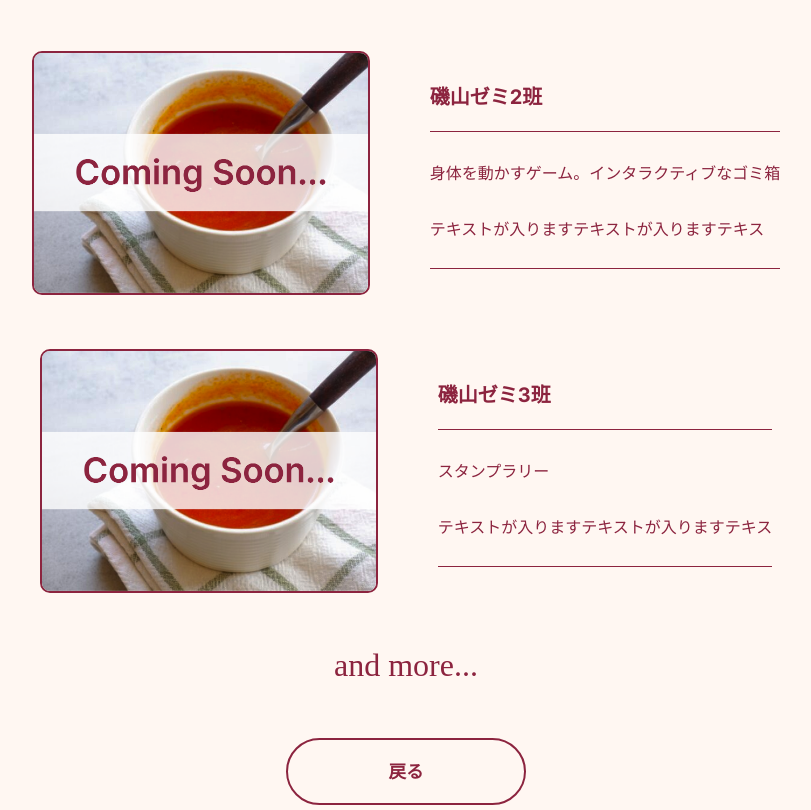
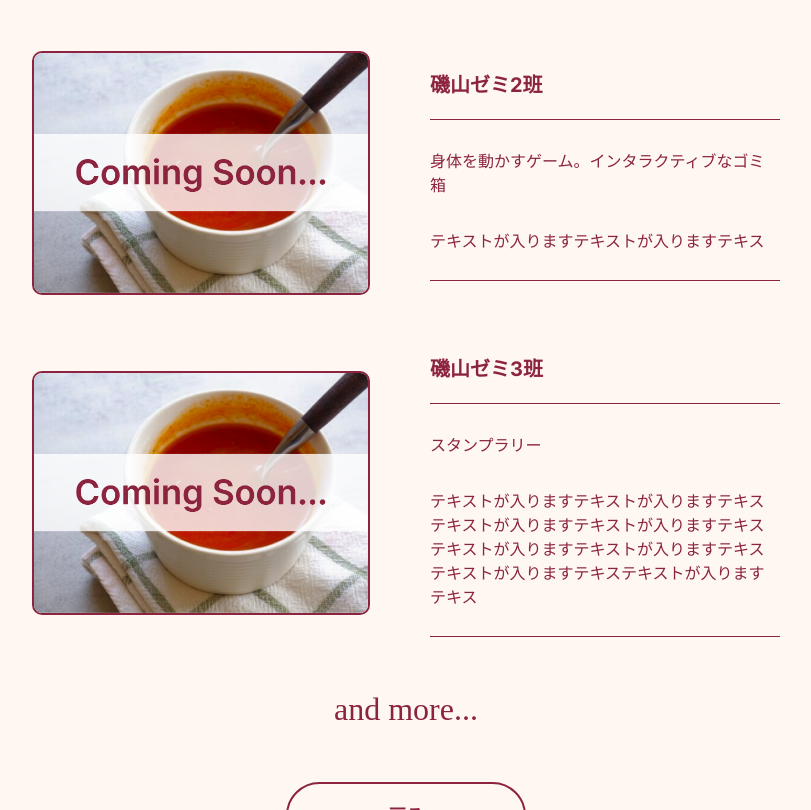
Before and after one commit to azuma502/OtsumaChristmasMarche2024, a plain HTML site: page parti.html in a window 1280 px wide. Shown: the part 1990-2800 px from the top of the page, without its empty margins (234-1045 px from the left). Drawn offline with Linux system fonts and the light colour scheme; a web font is replaced by a local one.

Commit message:
UI更新、参加団体一覧header調整

```diff
--- a/parti.css
+++ b/parti.css
@@ -222,6 +222,7 @@ body{
     text-align: left;
     color: #8c243f;
     font-family: Inter;
+    padding: 0px 20px;
 }
 @media (max-width: 425px) {
     .participation-detail-parent {
@@ -242,6 +243,12 @@ body{
     align-items: flex-start;
     justify-content: flex-start;
     gap:14px;
+    width: 350px;
+}
+@media (max-width: 320px) {
+    .participation-detail-textarea {
+        width: 290px;
+    }
 }
 
 
--- a/parti.html
+++ b/parti.html
@@ -159,7 +159,7 @@
                         <b class="participation-detail-title">磯山ゼミ3班</b>
                         <div class="participation-detail-text">
                             <p class="font10">スタンプラリー</p>
-                            <p class="font10">テキストが入りますテキストが入りますテキス</p>
+                            <p class="font10">テキストが入りますテキストが入りますテキステキストが入りますテキストが入りますテキステキストが入りますテキストが入りますテキステキストが入りますテキステキストが入りますテキス</p>
                         </div>
                     </div>
                 </div>
```
